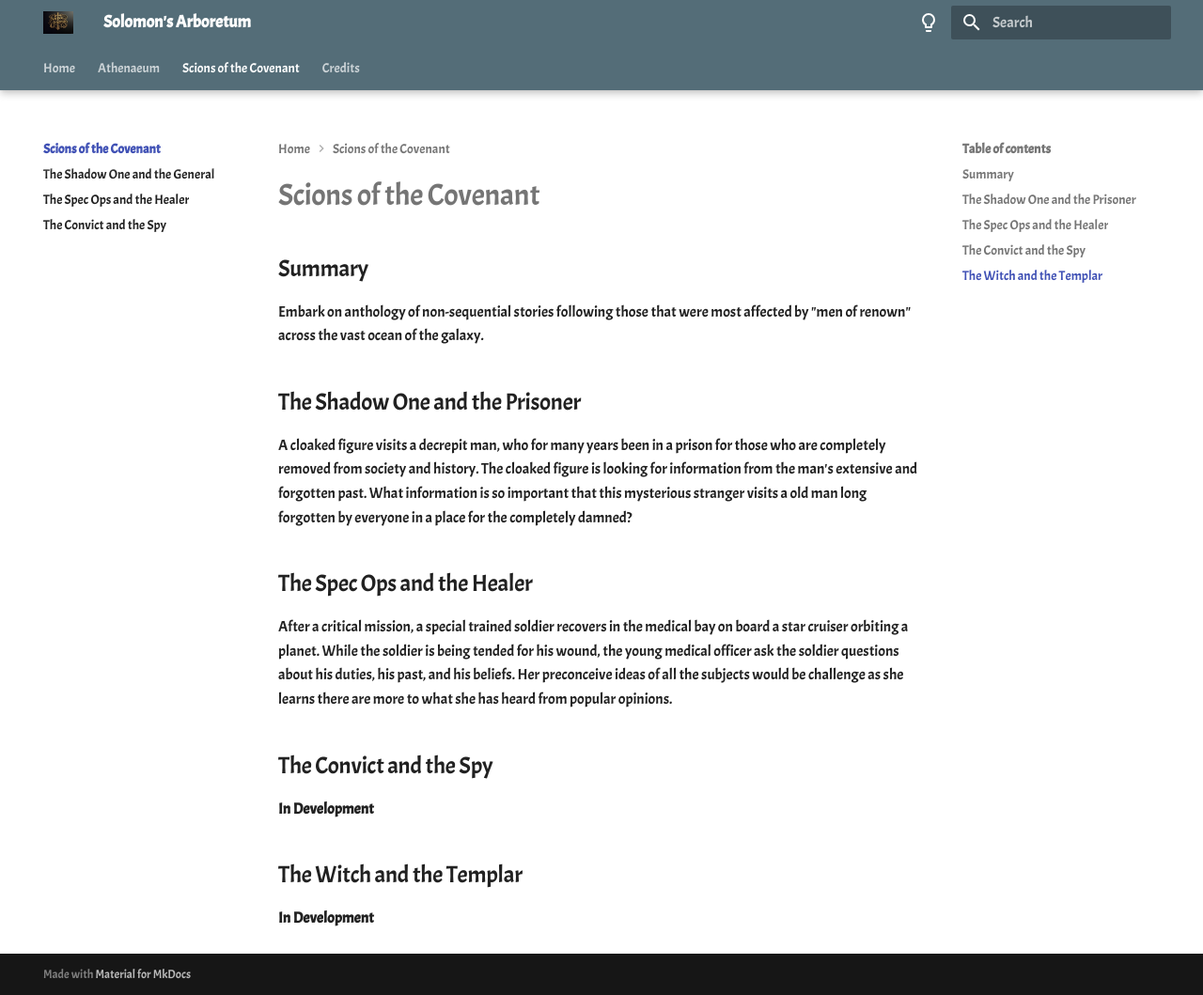
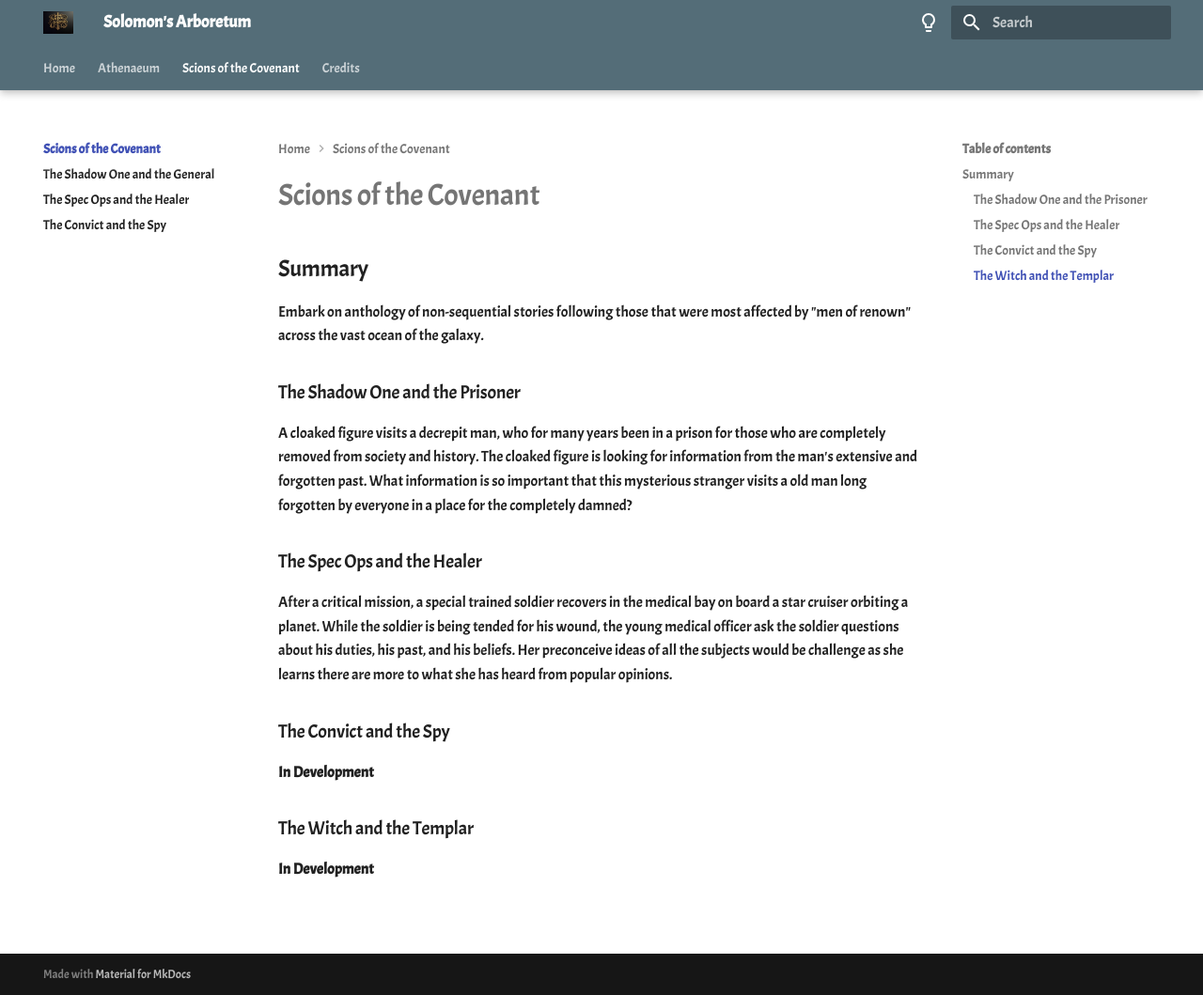
Before and after one commit to gamefreakcabe/solomons-arboretum, an MkDocs documentation site: the page built from docs/sotc/index.md, in a window 1280 px wide and 1059 px high. Shown: the whole window at 94% size. Built offline with MkDocs 1.6.1 and Material for MkDocs 9.7.7, drawn with Linux system fonts in a browser that asks for light colours.

Commit message:
minor change

```diff
--- a/docs/sotc/index.md
+++ b/docs/sotc/index.md
@@ -4,18 +4,18 @@
 
 Embark on anthology of non-sequential stories following those that were most affected by "men of renown" across the vast ocean of the galaxy.
 
-## The Shadow One and the Prisoner
+### The Shadow One and the Prisoner
 
 A cloaked figure visits a decrepit man, who for many years been in a prison for those who are completely removed from society and history. The cloaked figure is looking for information from the man's extensive and forgotten past. What information is so important that this mysterious stranger visits a old man long forgotten by everyone in a place for the completely damned?
 
-## The Spec Ops and the Healer
+### The Spec Ops and the Healer
 
 After a critical mission, a special trained soldier recovers in the medical bay on board a star cruiser orbiting a planet. While the soldier is being tended for his wound, the young medical officer ask the soldier questions about his duties, his past, and his beliefs. Her preconceive ideas of all the subjects would be challenge as she learns there are more to what she has heard from popular opinions.
 
-## The Convict and the Spy
+### The Convict and the Spy
 
 **In Development**
 
-## The Witch and the Templar
+### The Witch and the Templar
 
 **In Development**
```
